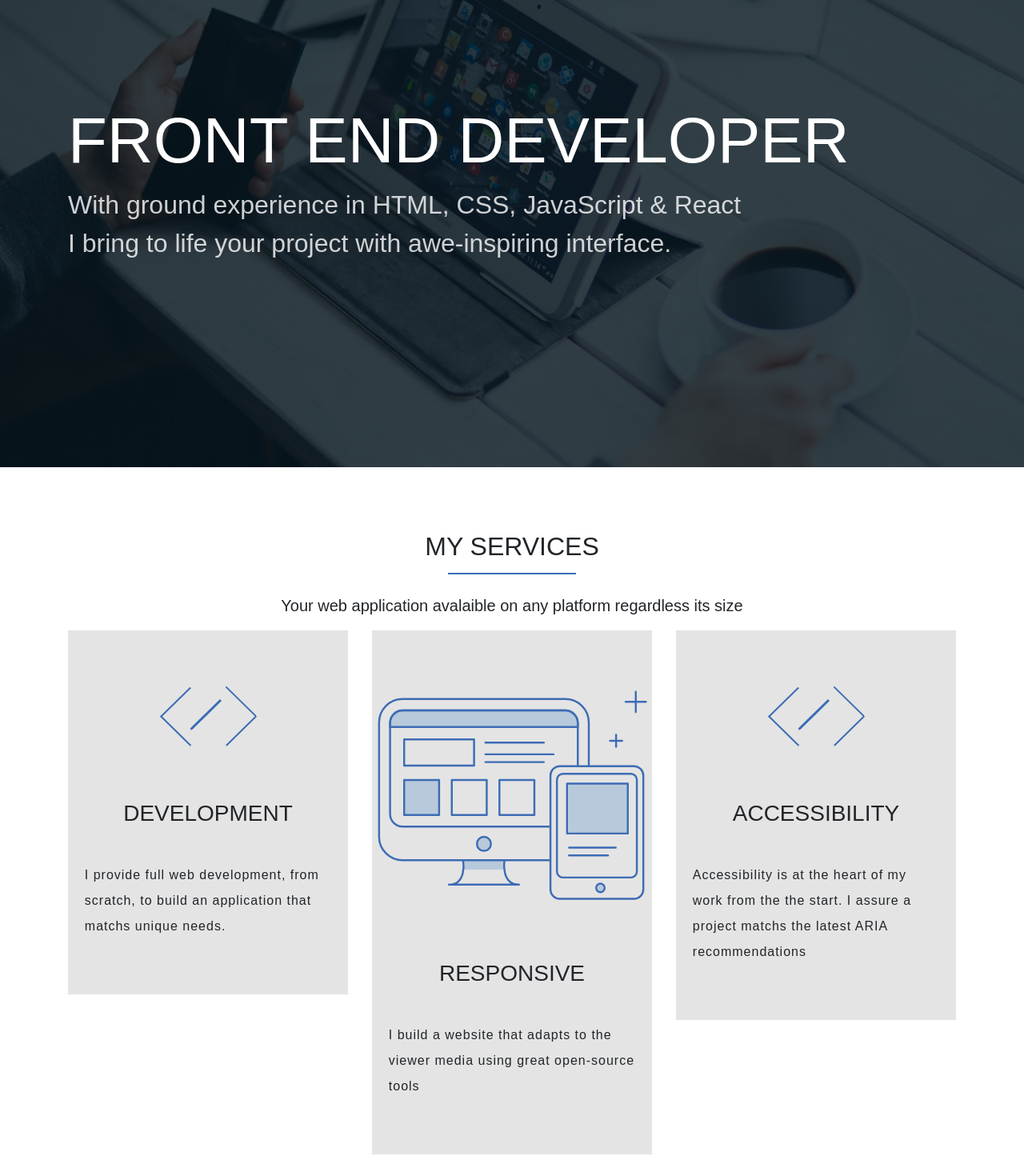
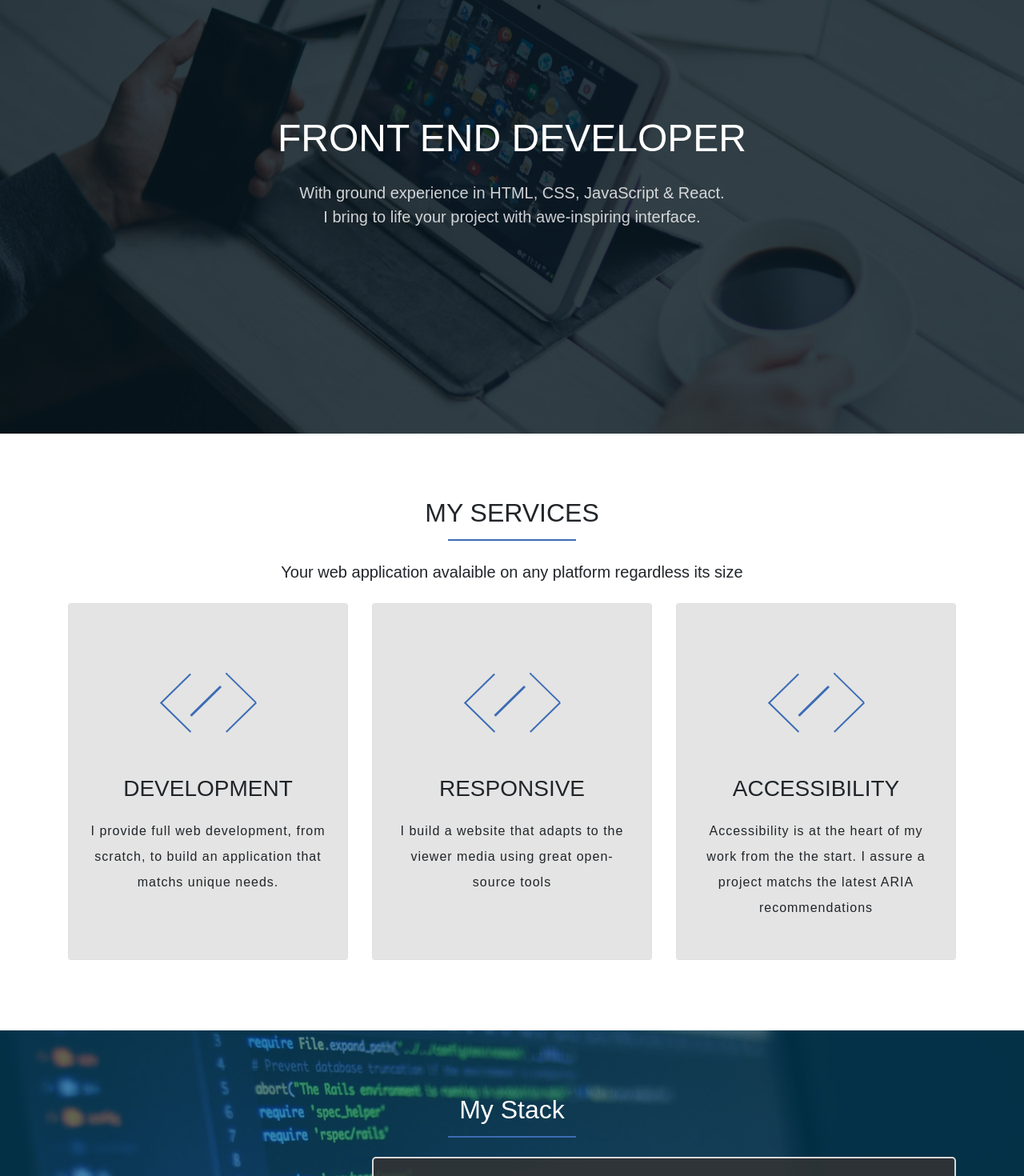
Before and after one commit to KKUSIAKU/Personal-Page, a React app: page / in a window 1280 px wide. Shown: the part 112-1582 px from the top of the page at 80% size. Built offline with nearby package versions, Linux system fonts and the light colour scheme.

Commit message:
skills section re-mark

```diff
--- a/src/components/About.js
+++ b/src/components/About.js
@@ -2,10 +2,10 @@ import React from "react";
 
 const About = () => (
   <section id="about" className="header">
-    <div className="about-wrapper">
-      <div className="container">
-        <h2 id="title">FRONT END DEVELOPER</h2>
-        <p className="about-intro"> With ground experience in HTML, CSS, JavaScript & React<br />
+    <div className="about-wrapper d-flex justify-content-center">
+      <div className="about-container">
+        <h2 id="title" className="py-3 text-center">FRONT END DEVELOPER</h2>
+        <p className="about-intro text-center"> With ground experience in HTML, CSS, JavaScript & React.<br/>
           I bring to life your project with awe-inspiring interface.
         </p>
       </div>
--- a/src/components/Skills.js
+++ b/src/components/Skills.js
@@ -6,20 +6,28 @@ const WEBDEV = "I provide full web development, from scratch, to build an applic
 
 const RESPONSIVE = " I build a website that adapts to the viewer media using great open-source tools";
 
-const ACCESSIBILITY  = "Accessibility is at the heart of my work from the the start. I assure a project matchs the latest ARIA  recommendations";
+const ACCESSIBILITY = "Accessibility is at the heart of my work from the the start. I assure a project matchs the latest ARIA  recommendations";
+
+const SKILLS_LIST = [
+  { header: "DEVELOPMENT", description: WEBDEV, icon: "../../images/svg_test_web.svg" },
+  { header: "RESPONSIVE", description: RESPONSIVE, icon: "../../images/svg_test_web.svg" },
+  { header: "ACCESSIBILITY", description: ACCESSIBILITY, icon: "../../images/svg_test_web.svg" }
+];
 
 const Section = ({ header, description, icon }) => (
-  <section className="skill-section">
-    <div className="skill-section-icon">
+  <div className='card my-2 p-0'>
+    <section className="card-body skill-section">
+      <div className="card-img-top d-flex justify-content-center py-3">
         <img src={icon} alt="service-icon" />
       </div>
-    <div className="skill-section-header">
+      <div className="card-title d-flex justify-content-center ">
         <h3>{header}</h3>
       </div>
-    <article className="skill-section-description">
-      <p>{description}</p>
+      <article className="card-text skill-section-description d-flex justify-content-center px-4">
+        <p className="text-center" >{description}</p>
       </article>
     </section>
+  </div>
 );
 
 const Skills = () => {
@@ -28,20 +36,8 @@ const Skills = () => {
       <h2 className="section-title">MY SERVICES</h2>
       <p className="skill-section-annonce">Your web application avalaible on any platform regardless its size</p>
       <div className="container">
-        <div className="row">
-          <div className="skill-section-item col-md-6 col-lg-4">
-            <Section header="DEVELOPMENT" description={WEBDEV}
-              icon="../../images/svg_test_web.svg" />
-          </div>
-          <div className=" skill-section-item col-md-6 col-lg-4">
-            <Section header="RESPONSIVE"
-              description = {RESPONSIVE}
-              icon="../../images/responsive_copy.svg" />
-          </div>
-          <div className="skill-section-item col-md-6 col-lg-4">
-            <Section header="ACCESSIBILITY" description={ACCESSIBILITY}
-              icon="../../images/svg_test_web.svg" />
-          </div>
+        <div className="card-deck justify-content-center">
+          { SKILLS_LIST.map(skill => <Section {...skill} key={skill.header}/>)}
         </div>
       </div>
     </section >
@@ -49,3 +45,20 @@ const Skills = () => {
 };
 
 export default Skills;
+
+/*
+
+  <div className='card p-0'>
+    <section className="card-body skill-section">
+      <div className="card-img-top skill-section-icon">
+        <img src={icon} alt="service-icon" />
+      </div>
+      <div className="card-title skill-section-header">
+        <h3>{header}</h3>
+      </div>
+      <article className="card-text skill-section-description">
+        <p>{description}</p>
+      </article>
+    </section>
+  </div>
+*/
--- a/src/styles/style.scss
+++ b/src/styles/style.scss
@@ -1,6 +1,11 @@
 body{
   font-family: Frank,Arial,Helvetica,sans-serif;
   background-color:rgb(221, 221, 221);
+}
+
+.card{
+  max-width: 350px;
+  min-width: 350px;
 }
 
 #about{
@@ -9,9 +14,13 @@ body{
   overflow-y: hidden;
 }
 
+.about-container{
+  max-width: 700px;
+}
+
 .about-intro{
   color:rgba(255,255,255,0.8);
-  font-size:2rem;
+  font-size:20px;
 }
 .about-wrapper{
   background:rgba(0, 17, 25,0.8);
@@ -207,14 +216,9 @@ body{
   padding: 2em;
 }
 
-.skill-section-item {
-  box-sizing: border-box;
-  margin-bottom:15px;
-}
 .skill-section-description{
   letter-spacing:1px;
   line-height: 2rem;
-  padding:1.3rem;
 }
 
 .skill-section-text{
@@ -322,9 +326,10 @@ body{
 }
 
 #title{
+  color: rgb(255,255,255);
   font-family: Avenir,Arial,Helvetica,sans-serif;
-  color: rgb(255,255,255);
-  font-size:5rem;
+  font-size:3rem;
+  //text-align: center !important;// need to set it as bootstrap doesn't do the job on small screen
 }
 /*@media (max-width:765px){
   .container{
@@ -348,9 +353,6 @@ body{
     flex-wrap: wrap;
   }
 
-  #title{
-    font-size:3rem;
-  }
 
 }
 
```
Also changed, not shown: 4 other files (tests, documents, lock files or other folders). Lines whose indentation alone changed are shown as unchanged.
